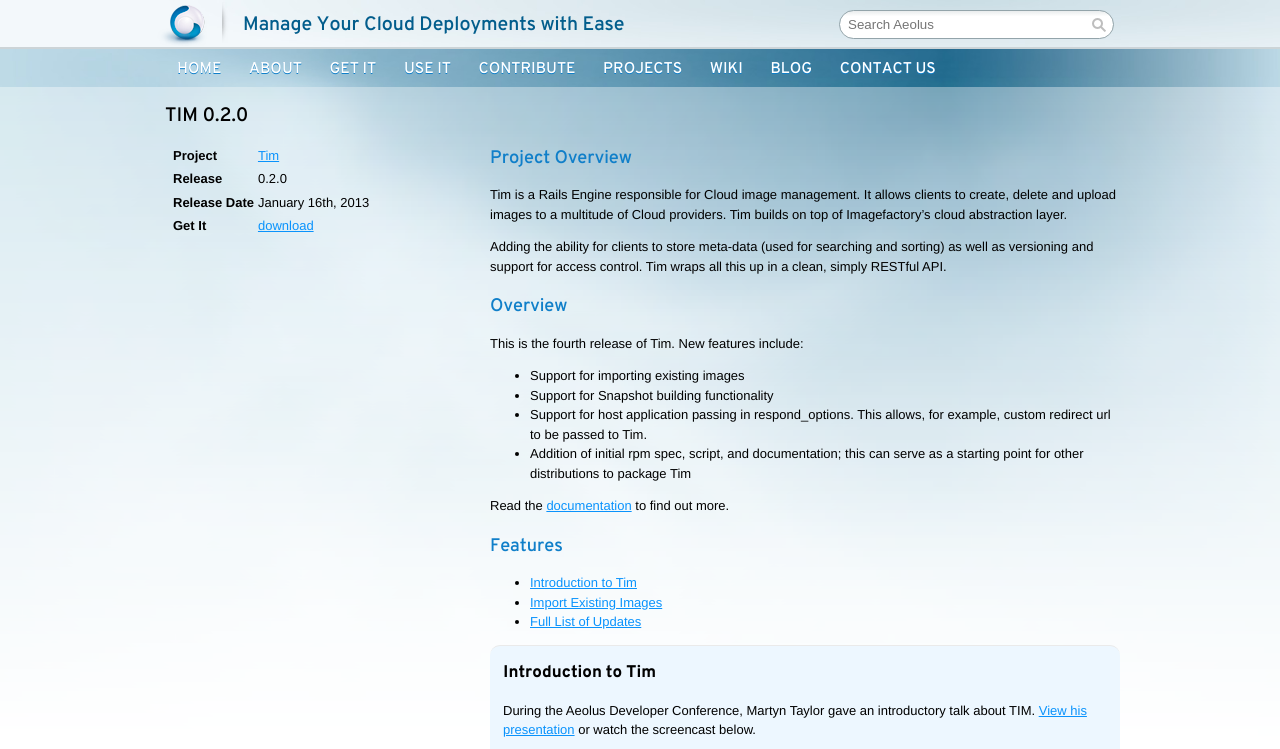
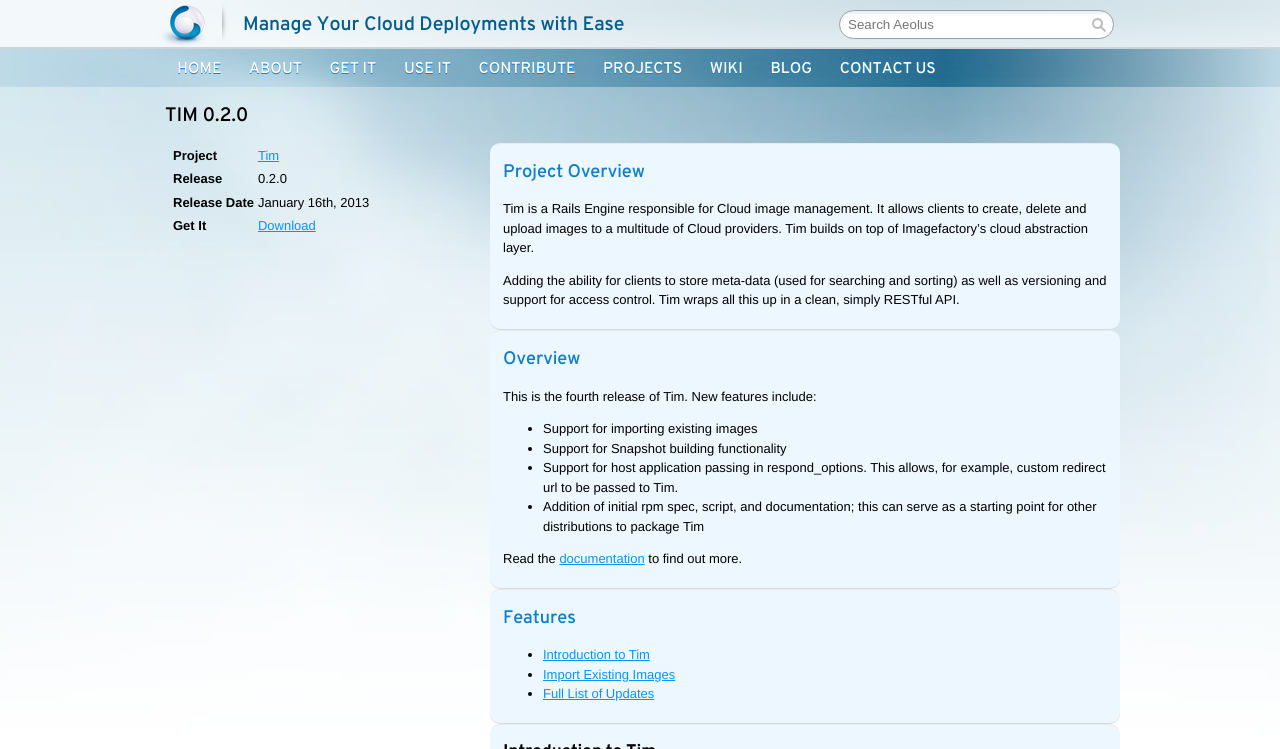
Before and after one commit to aeolusproject/aeolusproject.github.com, a Jekyll site: the page built from releases/Tim-0.2.0.md, in a window 1280 px wide and 900 px high, cut to the strip 0-749 px from the top of the window. Built offline with Jekyll 4.4.1, drawn with Linux system fonts in a browser that asks for light colours; nearby versions of some CDN libraries; comment, search, counter and statistics services are not loaded.

Commit message:
additional formatting changes

```diff
--- a/releases/Tim-0.2.0.md
+++ b/releases/Tim-0.2.0.md
@@ -14,16 +14,22 @@
 | **Project**      | [Tim](https://github.com/aeolus-incubator/tim) |
 | **Release**      | 0.2.0          |
 | **Release Date** | January 16th, 2013 |
-| **Get It**       | [download](http://rubygems.org/gems/tim) |
+| **Get It**       | [Download](http://rubygems.org/gems/tim) |
 
   </div>
   <div class='grid_16'>
+
+<div class="section-grouping">
 
 ##Project Overview
 
 Tim is a Rails Engine responsible for Cloud image management.  It  allows clients to create, delete and upload images to a multitude of Cloud providers.  Tim builds on top of Imagefactory’s cloud abstraction layer.
 
 Adding the ability for clients to store meta-data (used for searching and sorting) as well as versioning and support for access control.  Tim wraps all this up in a clean, simply RESTful API.
+
+</div>
+
+<div class="section-grouping">
 
 ##Overview
 
@@ -36,11 +42,17 @@
 
 Read the [documentation](http://rubydoc.info/gems/tim/0.2.0/frames) to find out more.
 
+</div>
+
+<div class="section-grouping">
+
 ##Features
 
 - [Introduction to Tim](#introduction)
 - [Import Existing Images](#import)
 - [Full List of Updates](#full)
+
+</div>
 
 <div id="feature1" class="section-grouping">
 ### Introduction to Tim
@@ -50,15 +62,11 @@
 <iframe width="560" height="315" src="http://www.youtube.com/embed/eYmzoOWeykM" frameborder="0" allowfullscreen></iframe>
 
 </div>
-<br />
-
 <div id="import" class="section-grouping">
 ### Import Existing Images
 
 This release supports the importing of images into Tim.  To see how, view the [documentation](http://rubydoc.info/gems/tim/0.2.0/file/README.rdoc#Import_Image).
 </div>
-<br />
-
 <div id="full" class="section-grouping">
 ### Full List of Updates
 
```
